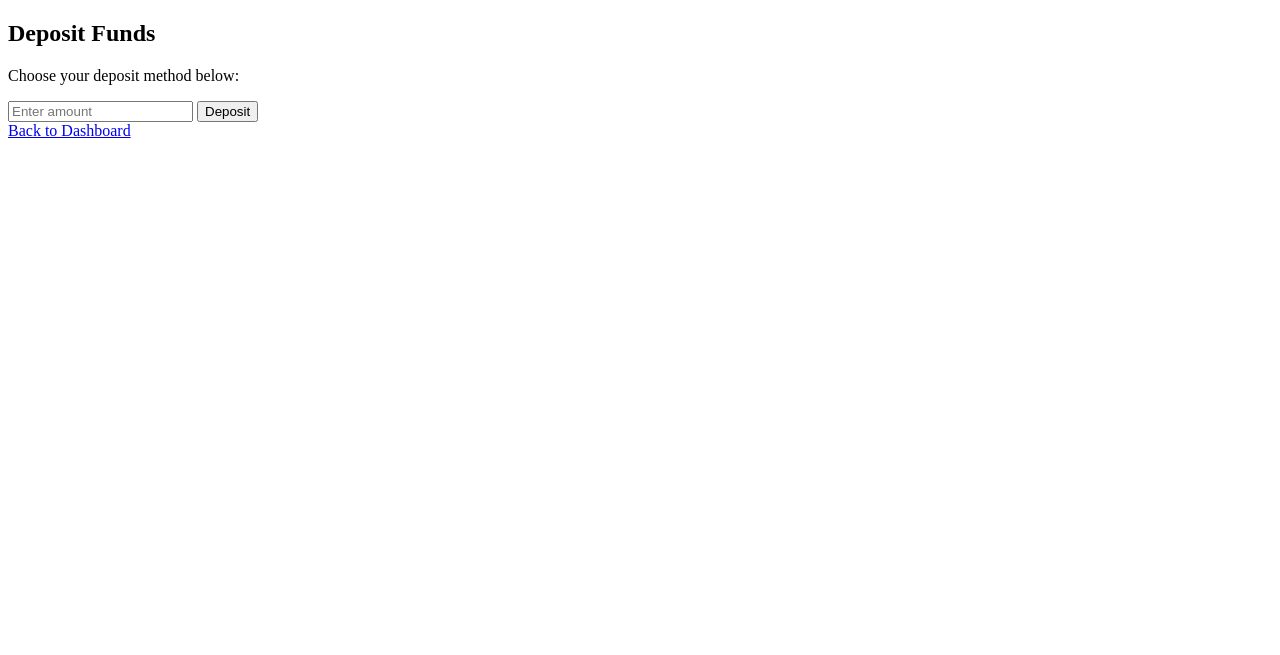
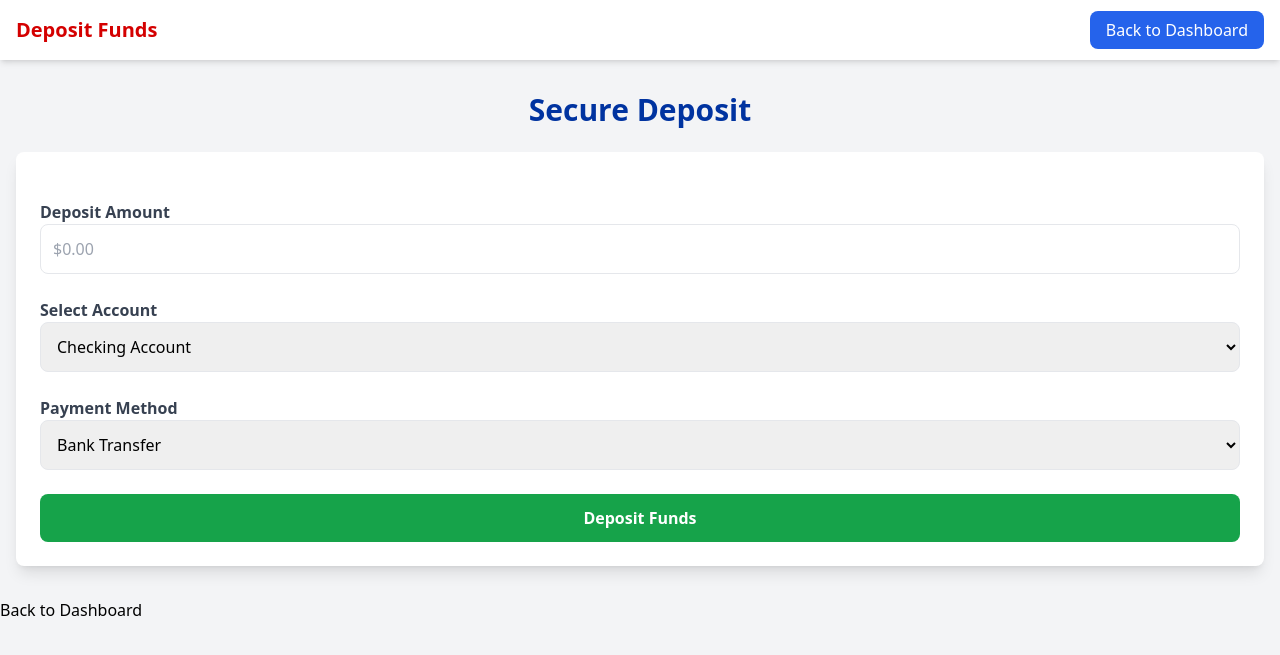
Before and after one commit to GodsplanElot/BOAclone, a Django app: page /deposit/ in a window 1280 px wide. Shown: the top 655 px of the page. Run offline with Django 5.2, Linux system fonts and the light colour scheme; a user stored in the database is signed in; some libraries are stand-ins or nearby versions.

Commit message:
Modify Deposit page

```diff
--- a/boa/bankPages/templates/bankPages/deposit.html
+++ b/boa/bankPages/templates/bankPages/deposit.html
@@ -1,19 +1,60 @@
-{% load static %}
 <!DOCTYPE html>
 <html lang="en">
 <head>
     <meta charset="UTF-8">
     <meta name="viewport" content="width=device-width, initial-scale=1.0">
-    <title>Deposit</title>
+    <title>Deposit Funds</title>
+    <script src="https://cdn.tailwindcss.com"></script>
+    <script defer src="https://cdn.jsdelivr.net/npm/alpinejs@3.x.x/dist/cdn.min.js"></script>
+    <style>
+        .primary-color { color: #d40000; }
+        .secondary-color { color: #0033a0; }
+        .accent-color { color: #008000; }
+    </style>
 </head>
-<body>
-    <h2>Deposit Funds</h2>
-    <p>Choose your deposit method below:</p>
-    <form method="POST">
-        {% csrf_token %}
-        <input type="number" name="amount" placeholder="Enter amount" required>
-        <button type="submit">Deposit</button>
-    </form>
+<body class="bg-gray-100">
+    <!-- Navbar -->
+    <nav class="bg-white shadow-md py-4">
+        <div class="container mx-auto flex justify-between items-center px-4">
+            <h1 class="text-xl font-bold primary-color">Deposit Funds</h1>
+            <div class="space-x-4">
+                <a href="#" class="px-4 py-2 bg-blue-600 text-white rounded-lg">Back to Dashboard</a>
+            </div>
+        </div>
+    </nav>
+    <!-- Deposit Section -->
+    <section class="container mx-auto px-4 py-8">
+        <h2 class="text-3xl font-bold secondary-color text-center">Secure Deposit</h2>
+        <div class="mt-6 bg-white p-6 shadow-lg rounded-lg">
+            <form method="POST" class="space-y-6">
+                {% csrf_token %}
+                <div>
+                    <label class="block font-bold text-gray-700">Deposit Amount</label>
+                    <input type="number" name="amount" placeholder="$0.00" required class="w-full p-3 border rounded-lg focus:ring focus:ring-blue-300">
+                </div>
+                <div>
+                    <label class="block font-bold text-gray-700">Select Account</label>
+                    <select name="account_type" class="w-full p-3 border rounded-lg focus:ring focus:ring-blue-300">
+                        <option value="checking">Checking Account</option>
+                        <option value="savings">Savings Account</option>
+                        <option value="fixed">Fixed Deposit</option>
+                    </select>
+                </div>
+                <div>
+                    <label class="block font-bold text-gray-700">Payment Method</label>
+                    <select name="payment_method" class="w-full p-3 border rounded-lg focus:ring focus:ring-blue-300">
+                        <option value="bank_transfer">Bank Transfer</option>
+                        <option value="card">Credit/Debit Card</option>
+                        <option value="crypto">Crypto Wallet</option>
+                    </select>
+                </div>
+                <button type="submit" class="w-full py-3 bg-green-600 text-white font-bold rounded-lg hover:bg-green-700">
+                    Deposit Funds
+                </button>
+            </form>
+        </div>
+    </section>
+
     <a href="{% url 'dashboard' %}">Back to Dashboard</a>
 </body>
 </html>
```
